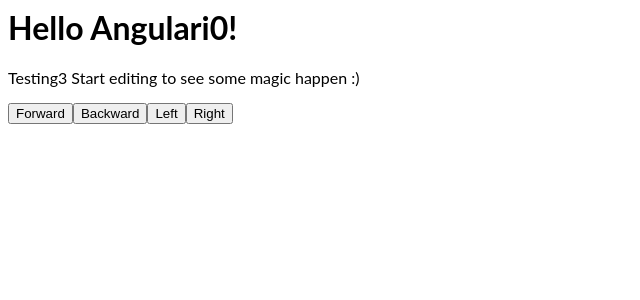
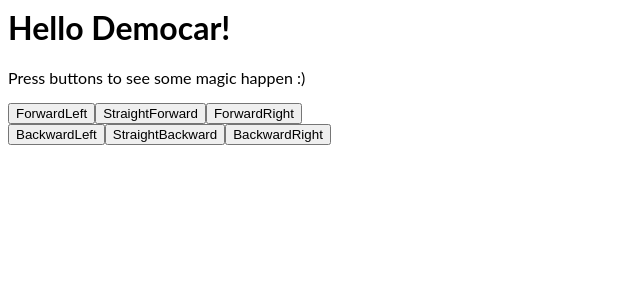
Before and after one commit to markku-creator/test_angular, an Angular app: page / in a window 1280 px wide. Shown: the top 300 px of the page, without its empty margins (0-640 px from the left). Built offline with nearby package versions, Linux system fonts and the light colour scheme.

Commit message:
buttons sketched

```diff
--- a/src/app/app.component.html
+++ b/src/app/app.component.html
@@ -1,8 +1,11 @@
 <hello name="{{ name }}"></hello>
 <p>
-  Testing3 Start editing to see some magic happen :)
+  Press buttons to see some magic happen :)
 </p>
-<button>Forward</button>
-<button>Backward</button>
-<button>Left</button>
-<button>Right</button>
+<button>ForwardLeft</button>
+<button>StraightForward</button>
+<button>ForwardRight</button>
+<br/>
+<button>BackwardLeft</button>
+<button>StraightBackward</button>
+<button>BackwardRight</button>
--- a/src/app/app.component.ts
+++ b/src/app/app.component.ts
@@ -7,5 +7,5 @@ import { Component } from '@angular/core';
 })
 
 export class AppComponent  {
-  name = 'Angulari0';
+  name = 'Democar';
 }
```
